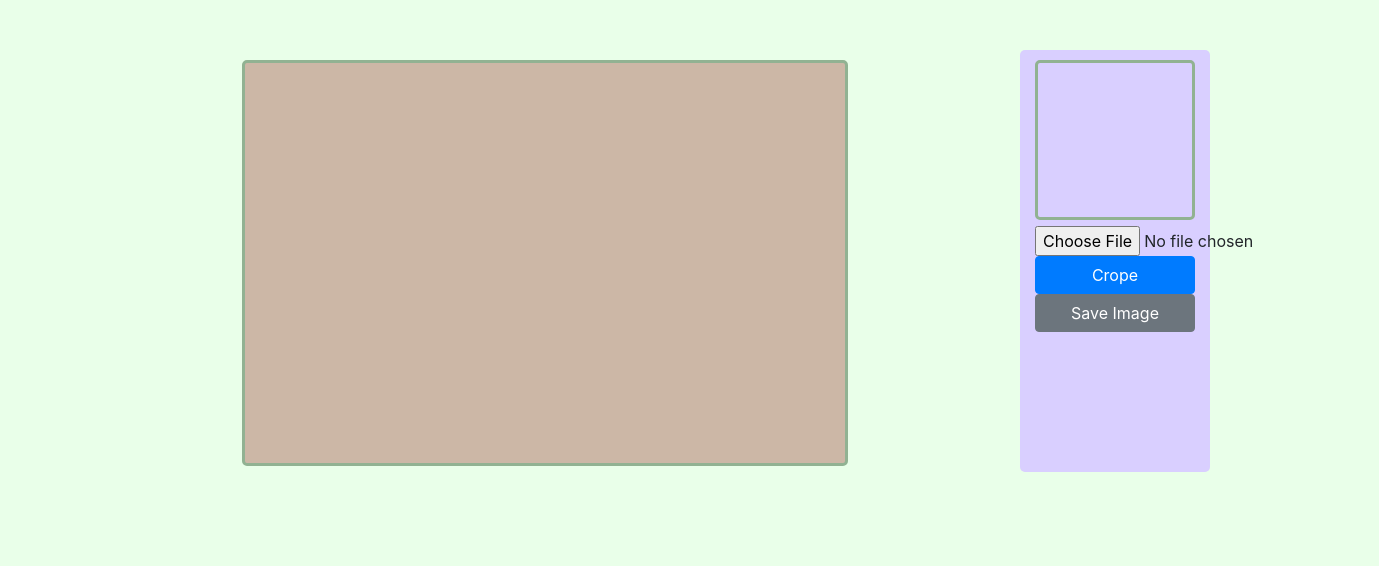
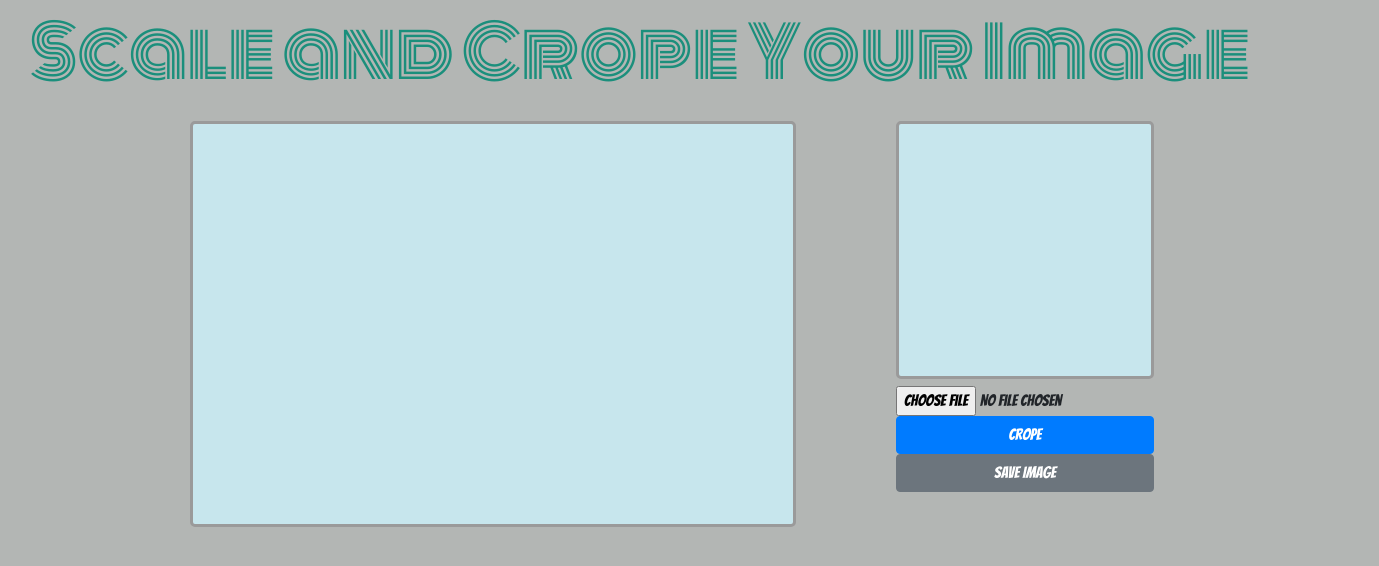
Before and after one commit to ksbulgakov/test-task-FlowMapp, a website built with webpack: page index.html in a window 1280 px wide. Shown: the whole page, 1379 px wide, since content can reach past the window. Built offline with nearby package versions, Linux system fonts and the light colour scheme.

Commit message:
add header, add set coordinates to image class, restyle html

```diff
--- a/index.html
+++ b/index.html
@@ -7,6 +7,7 @@
   <meta name="viewport" content="width=device-width, initial-scale=1, shrink-to-fit=no">
   <link href="https://fonts.googleapis.com/css?family=Acme" rel="stylesheet">
   <link rel="stylesheet" type="text/css" media="screen" href="src/styles/style.css" />
+  <link href="https://fonts.googleapis.com/css?family=Bangers|Monoton" rel="stylesheet">
   <!-- Bootstrap CSS -->
   <link rel="stylesheet" href="https://stackpath.bootstrapcdn.com/bootstrap/4.1.3/css/bootstrap.min.css" integrity="sha384-MCw98/SFnGE8fJT3GXwEOngsV7Zt27NXFoaoApmYm81iuXoPkFOJwJ8ERdknLPMO"
     crossorigin="anonymous">
@@ -15,15 +16,17 @@
 </head>
 
 <body>
-  <div></div>
-  <div class="container" id="uploader">
-    <div class="row">
-      <div class="col-sm-12 col-md-12 col-lg-10" id="first-col">
+  <div id="head">
+    <p>Scale and Crope Your Image</p>
+  </div>
+  <div id="uploader">
+    <div class="flex-container">
+      <div class="flex-box" id="first-col">
         <canvas id="canvas" width="600" height="400">
-          An alternative text describing what your canvas displays.
+          Your browser does not support canvas element.
         </canvas>
       </div>
-      <div class="col-xs-12 offset-sm-2 col-sm-8 offset-md-3 col-md-6 offset-lg-0  col-lg-2" id="control-panel">
+      <div class="flex-box" id="control-panel">
         <canvas id="canvas-preview" height="300" width="300"></canvas>
         <input type="file" id="input" accept="image/jpeg, image/png, image/svg+xml">
         <button id="crope-button" type="button" class="btn btn-primary">Crope</button>
--- a/src/scripts/scaleAndCrope/entities/Canvas.js
+++ b/src/scripts/scaleAndCrope/entities/Canvas.js
@@ -32,12 +32,10 @@ export default class Canvas {
         this.element.style.cursor = 'ne-resize';
         return;
       }
-
       if (this.frame.isInRightBottomHandle(coordinates)) {
         this.element.style.cursor = 'se-resize';
         return;
       }
-
       if (this.frame.isInLeftBottomHandle(coordinates)) {
         this.element.style.cursor = 'sw-resize';
         return;
@@ -47,7 +45,7 @@ export default class Canvas {
     });
   }
 
-  addDragHandlesEvent(eventType) {
+  addDragFrameEvent(eventType) {
     const moves = {
       frame: this.moveFrame.bind(this),
       leftTop: this.moveLeftTopHandle.bind(this),
--- a/src/scripts/scaleAndCrope/entities/ImageObj.js
+++ b/src/scripts/scaleAndCrope/entities/ImageObj.js
@@ -35,4 +35,9 @@ export default class ImageObj {
   get imageProportions() {
     return this.height / this.width;
   }
+
+  set coordinates(coordinates) {
+    this.dx = coordinates.x;
+    this.dy = coordinates.y;
+  }
 }
--- a/src/scripts/scaleAndCrope/index.js
+++ b/src/scripts/scaleAndCrope/index.js
@@ -45,7 +45,7 @@ export default (maxW = 300, maxH = 300) => event => new Promise((resolve) => {
 
     const baseCanvasWidth = 600;
     const basePreWidth = 300;
-    const backgroundColor = '#CCB7A6';
+    const backgroundColor = '#C7E6ED';
     const frameHeight = 300;
     const framewidth = 300;
     const frameColor = 'white';
@@ -59,7 +59,7 @@ export default (maxW = 300, maxH = 300) => event => new Promise((resolve) => {
     canvas.drawImage();
     canvas.drawFrame();
     canvas.addScaleEvent('wheel');
-    canvas.addDragHandlesEvent('mousedown');
+    canvas.addDragFrameEvent('mousedown');
     canvas.addCursorFrameEvent('mousemove');
     canvasPreview.drawImage();
     canvasPreview.addCropeEvent('mousedown', cropeButton);
--- a/src/styles/style.css
+++ b/src/styles/style.css
@@ -1,47 +1,56 @@
 body {
-  background-color:#E9FFE9 !important;
+  font-size: 70px;
+  font-family: 'Bangers', cursive !important;
+  background-color:#B3B6B4 !important;
 }
 
 canvas {
+  border-radius: 5px;
+  border: solid;
+  border-color: #9A9A9A;
+  background-color: #C7E6ED;
+}
 
-  margin-top: 10px;
-  border: solid;
-  border-color: #91B292;
+.flex-container {
+  margin-left: auto;
+  margin-right: auto;
+  width: 1000px;
+  display: flex;
+}
+
+.flex-box {
+  margin-left: 50px;
+  margin-right: 50px;
 }
 
 .btn {
   width: 100%;
 }
 
-#canvas {
-  border-radius: 5px;
-  background-color: #CCB7A6;
-}
-
-#uploader {
-  margin-top: 50px;
+#head {
+  margin-left: auto;
+  margin-right: auto;
+  white-space:nowrap;
+  text-align: center;
+  font-size: 70px;
+  font-family: 'Monoton', cursive;
+  color: #1B8F7C;
 }
 
 #first-col {
-  width: 100%;
   text-align:center;
   border-radius: 5px;
 }
 
 #control-panel {
-  float: none;
-  margin: 0 auto;
-  background-color: #D9CFFF;
   border-radius: 5px
 }
 
 #canvas-preview {
   width: 100%;
-  border-radius: 5px;
 }
 
 #messages {
   font-family: 'Acme', sans-serif;
   font-size: 28px;
-  text-emphasis-color: #B2A59A;
 }
```
